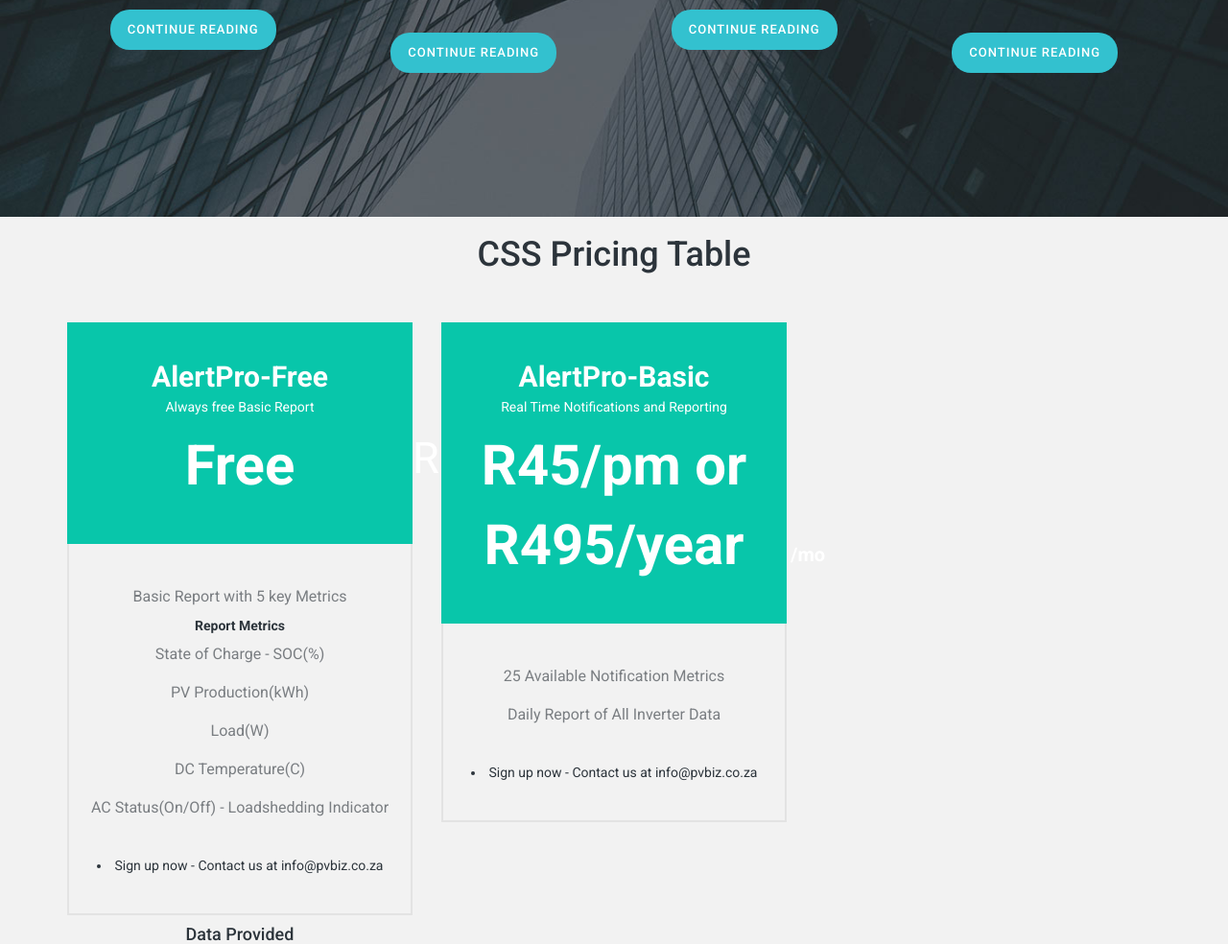
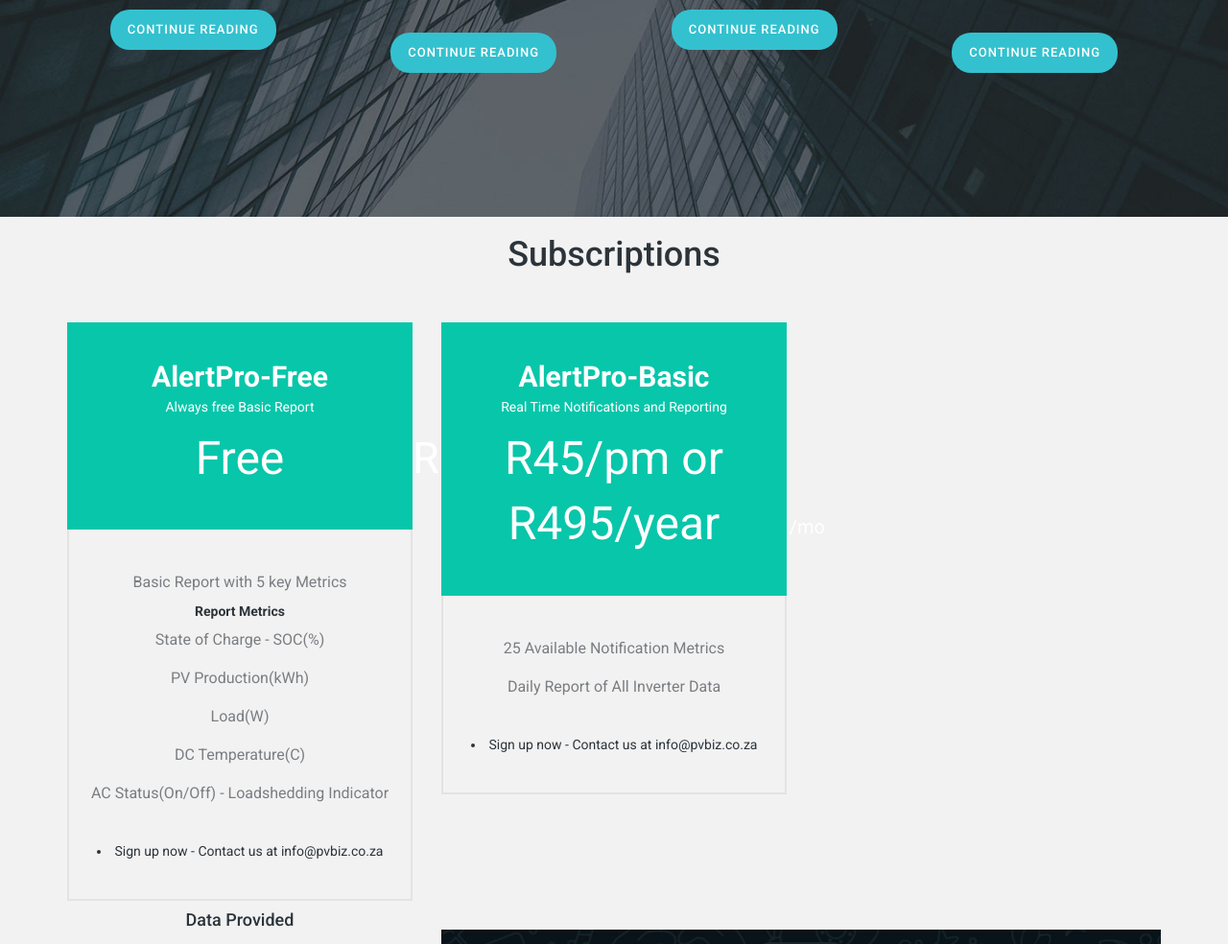
Before and after one commit to PVBiz/Website, a PHP site: page / in a window 1280 px wide. Shown: the part 1258-2242 px from the top of the page at 96% size. Run offline with PHP 8.4, Linux system fonts and the light colour scheme; some libraries are stand-ins or nearby versions.

Commit message:
Updated last

```diff
--- a/css/custom.css
+++ b/css/custom.css
@@ -68,8 +68,8 @@
 }
 
 .pricingTable .price-value{
-    font-size: 58px;
-    font-weight: 600;
+    font-size: 48px;
+    font-weight: 650000;
     margin-top: 10px;
     position: relative;
     display: inline-block;
--- a/index.html
+++ b/index.html
@@ -132,7 +132,7 @@
     <div class="portfolio">
         <div class="container">
             <div class="row text-center">
-                <h1 class="heading-title">CSS Pricing Table</h1>
+                <h1 class="heading-title">Subscriptions</h1>
             </div>
 
             <div class="row">
```
